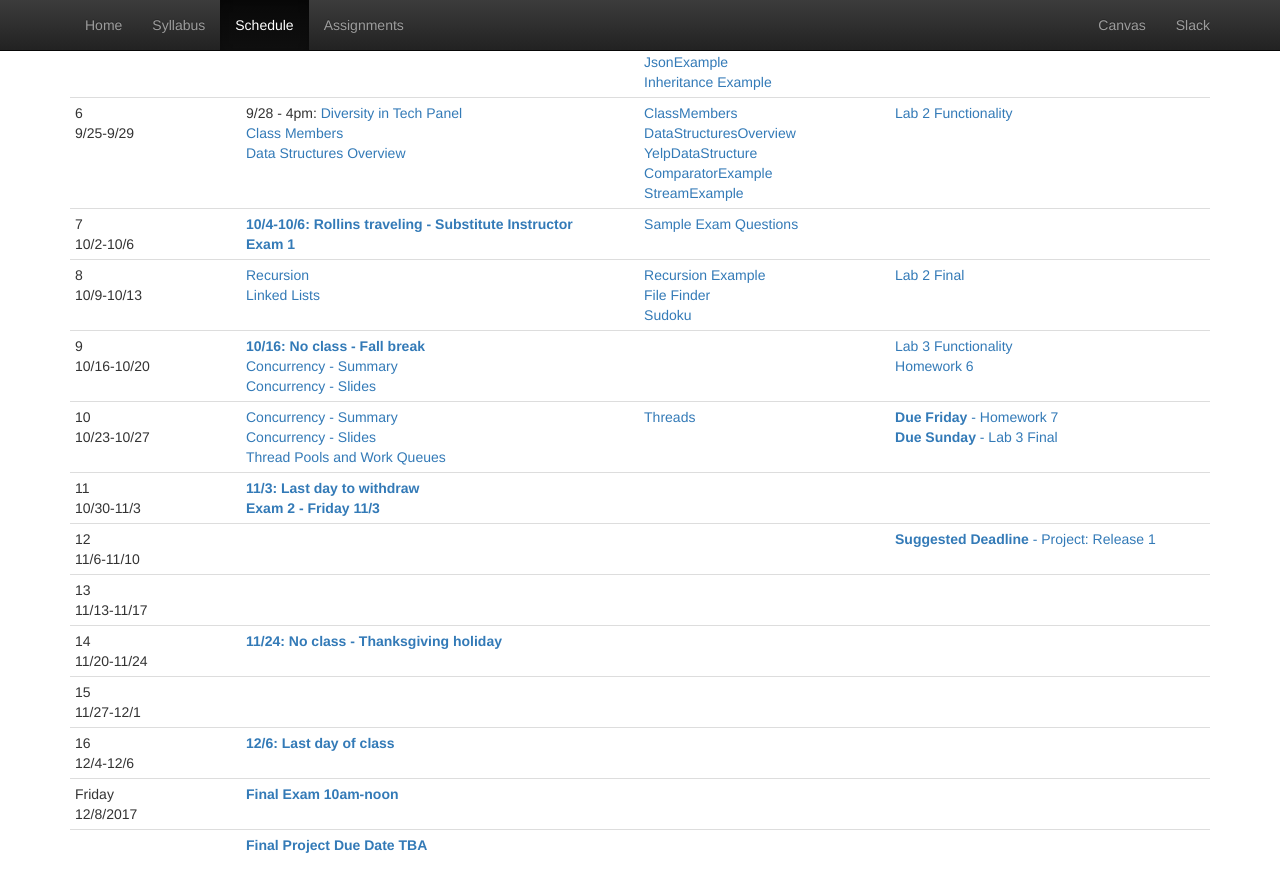
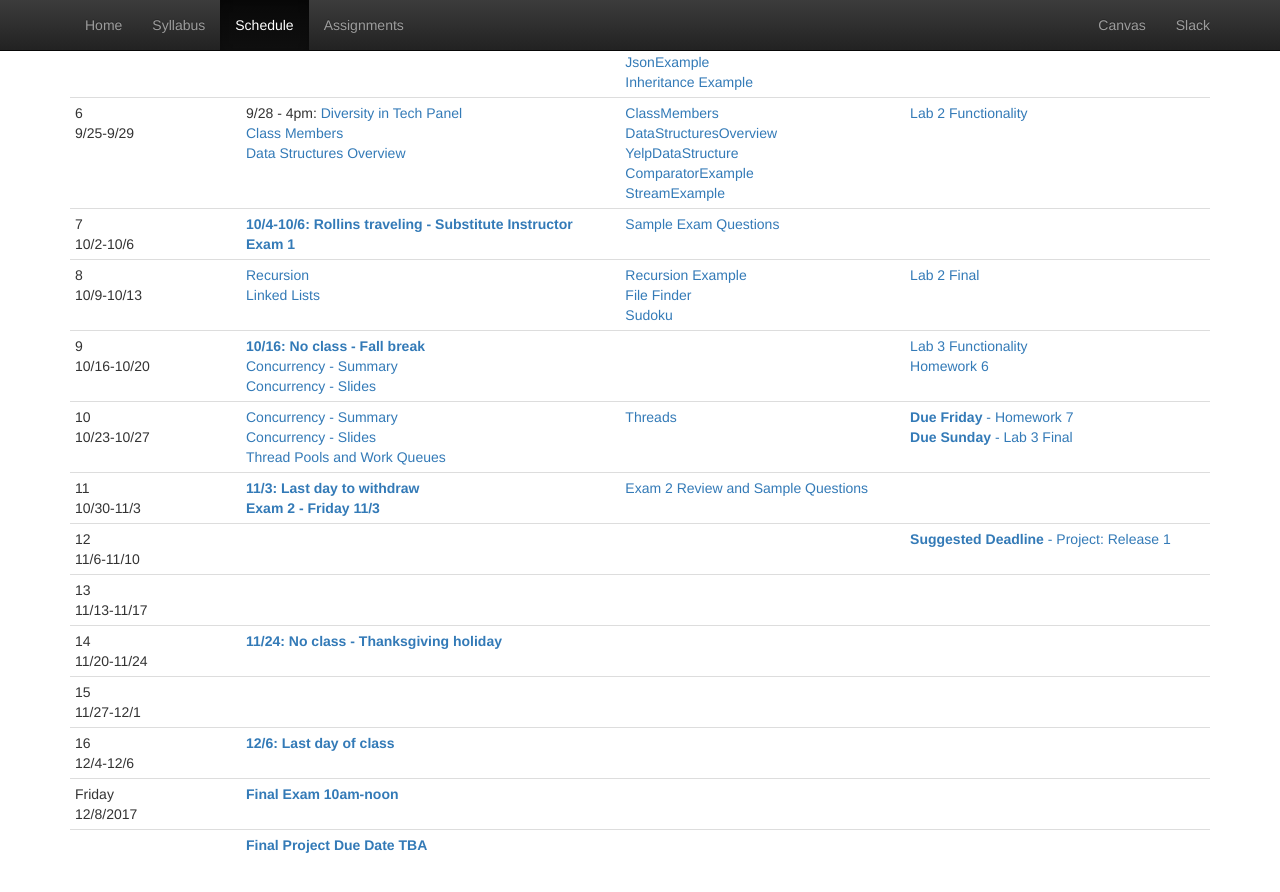
Before and after one commit to CS514-F17/cs514-f17.github.io, a Jekyll site: the page built from schedule.html, in a window 1280 px wide and 900 px high, scrolled down 688 px. Shown: the top 892 px of the window. Built offline with Jekyll 4.4.1, drawn with Linux system fonts in a browser that asks for light colours.

Commit message:
adding exam 2 review

```diff
--- a/schedule.html
+++ b/schedule.html
@@ -103,35 +84,22 @@
 		<td>4<br/>9/11-9/15</td>
 		<td>
 			<a href="https://github.com/srollins/software-dev-materials/blob/master/notes/intro_java/arrays.md"">Arrays</a><br/>
-<!-- 				<a href="https://github.com/CS514-F17/notes/blob/master/iteration.md">Iteration</a><br/>
-				<a href="https://github.com/CS514-F17/notes/blob/master/fileinput.md">File Input, Exceptions, Command Args</a><br/>
-				<a href="https://github.com/CS514-F17/notes/blob/master/collections.md">Collections and ArrayLists</a><br/>
-				<a href="https://github.com/CS514-F17/notes/blob/master/fileoutput.md">File Output</a><br/>
-				<a href="https://goo.gl/ZPME02">Scope Visualization</a><br/>
-				Book - Chapter 5 (5.1, 5.4, 5.6), Chapter 6 (6.2-6.4)
-			-->
+
 		</td>
 		<td>
 			<a href="https://github.com/CS514-F17/Examples/blob/master/src/main/java/examples/ArraySyntax.java">ArraySyntax</a><br/>
 			<a href="https://github.com/CS514-F17/Examples/blob/master/src/main/java/examples/NumberList.java">NumberList</a><br/>
 			<a href="https://github.com/CS514-F17/Examples/blob/master/src/main/java/examples/EmptyListException.java">EmptyListException</a><br/>
 			<a href="https://github.com/CS514-F17/StudentDB">StudentDB Project</a><br/>
-<!-- 				<a href="https://github.com/CS514-F17/code/blob/master/Student.java">Student.java</a><br/>
-		<a href="https://github.com/CS514-F17/code/blob/master/StudentList.java">StudentList.java</a><br/>
-		<a href="https://github.com/CS514-F17/code/blob/master/StudentListBuilder.java">StudentListBuilder.java</a><br/>
-		<a href="https://github.com/CS514-F17/code/blob/master/StudentTest.java">StudentTest.java</a><br/> -->
 		</td>
 		<td>
 			<a href="https://github.com/CS514-F17/Homework4/blob/master/README.md">Homework 4</a>
-<!-- 				<a href="https://github.com/CS514-F17/projects/blob/master/project1.md">Project 1</a>
--->
 		</td>
 	</tr>
 	<tr>
 		<td>5<br/>9/18-9/22</td>
 		<td>
 			<a href="https://github.com/srollins/software-dev-materials/blob/master/notes/intro_java/inheritance.md">Inheritance</a><br/>
-			<!-- 				<strong><span class="text-primary">Exam 1 - Thursday 2/23</span></strong> -->
 		</td>
 		<td>
 			<a href="https://github.com/CS514-F17/Examples/blob/master/src/main/java/examples/ComparableExample.java">ComparableExample</a><br/>
@@ -237,11 +194,12 @@
 	<tr>
 		<td>11<br/>10/30-11/3</td>
 		<td>
-				<strong><span class="text-primary">11/3: Last day to withdraw</span></strong><br/>
-				<strong><span class="text-primary">Exam 2 - Friday 11/3</span></strong>
-
+			<strong><span class="text-primary">11/3: Last day to withdraw</span></strong><br/>
+			<strong><span class="text-primary">Exam 2 - Friday 11/3</span></strong>
 		</td>
 		<td>
+			<a href="https://github.com/CS514-F17/notes/blob/master/exam2_sample.md">Exam 2 Review and Sample Questions</a><br/>
+
 		</td>
 		<td>
 		</td>
```
Also changed, not shown: other parts of schedule.html (+0 -30 lines).
